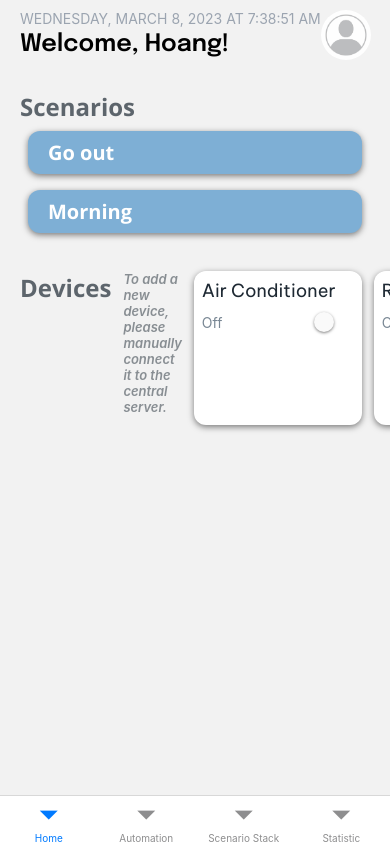
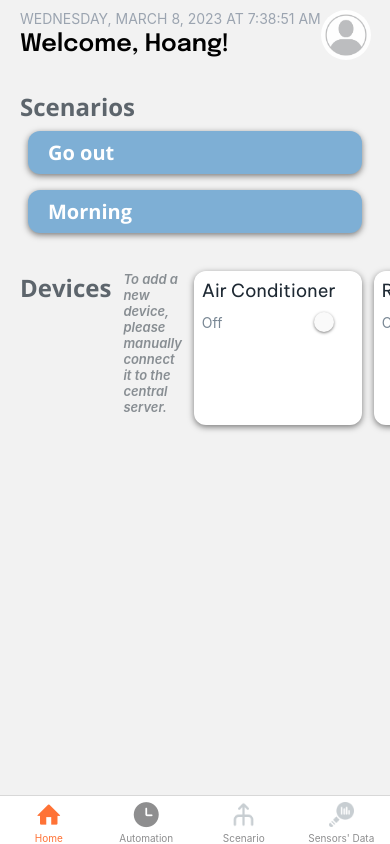
Before and after one commit to ryanhoangt/smart-plug-mobile-app, a React Native app: screen /Sensors in a window 390 px wide. Built offline with nearby package versions, Linux system fonts and the light colour scheme.

Commit message:
add view sensor page and tab icons

```diff
--- a/App.js
+++ b/App.js
@@ -1,10 +1,13 @@
+import { useEffect } from 'react';
 import { StatusBar } from 'expo-status-bar';
 import { useFonts } from 'expo-font';
 import { createNativeStackNavigator } from '@react-navigation/native-stack';
 import { NavigationContainer } from '@react-navigation/native';
 import { createBottomTabNavigator } from '@react-navigation/bottom-tabs';
 import { SafeAreaProvider } from 'react-native-safe-area-context';
+import { AntDesign, Entypo } from '@expo/vector-icons';
 
+// SCREENS
 import OnboardScreen from './screens/OnboardScreen';
 import LoginScreen from './screens/LoginScreen';
 import SignupScreen from './screens/SignupScreen';
@@ -12,18 +15,20 @@ import HomeScreen from './screens/HomeScreen';
 import AutomationScreen from './screens/AutomationScreen';
 import { ScenarioScreenOptions } from './screens/ScenarioPage/ScenarioScreen';
 import StatisticScreen from './screens/StatisticScreen';
+import ScenarioStack from './screens/ScenarioPage';
+import * as SplashScreen from 'expo-splash-screen';
+import { Image } from 'react-native';
+import { Colors } from './constants/colors';
 
-import * as SplashScreen from 'expo-splash-screen';
-import { useEffect } from 'react';
-import ScenarioStack from './screens/ScenarioPage';
+const Stack = createNativeStackNavigator();
+const Tab = createBottomTabNavigator();
 
+// Splash screen config
 SplashScreen.preventAutoHideAsync()
   .then((_) => {})
   .catch(console.warn);
 
-const Stack = createNativeStackNavigator();
-const Tab = createBottomTabNavigator();
-
+// Before-auth Stack
 function AuthStack() {
   return (
     <Stack.Navigator
@@ -40,26 +45,76 @@ function AuthStack() {
   );
 }
 
-// TODO: stack of screens after successfully authenticated
+// After-auth Stack
+const viewSensorIcon = require('./assets/icons/view-sensor-icon-64x64.png');
+const viewSensorIconOrange = require('./assets/icons/view-sensor-64x64-orange.png');
+const scenarioIcon = require('./assets/icons/scenario-icon-64x64.png');
+const scenarioIconOrange = require('./assets/icons/scenario-icon-64x64-orange.png');
 function AuthenticatedStack() {
   return (
     <Tab.Navigator>
       <Tab.Screen
-        options={{ headerShown: false }}
+        options={{
+          headerShown: false,
+          tabBarIcon: ({ size, focused, color }) => (
+            <Entypo
+              name="home"
+              size={size}
+              color={focused ? Colors.orangePrimary : color}
+            />
+          ),
+          tabBarActiveTintColor: Colors.orangePrimary,
+        }}
         name="Home"
         component={HomeScreen}
       />
-      <Tab.Screen name="Automation" component={AutomationScreen} />
+      <Tab.Screen
+        name="Automation"
+        component={AutomationScreen}
+        options={{
+          tabBarIcon: ({ focused, color, size }) => (
+            <AntDesign
+              name="clockcircle"
+              size={size}
+              color={focused ? Colors.orangePrimary : color}
+            />
+          ),
+          tabBarActiveTintColor: Colors.orangePrimary,
+        }}
+      />
       <Tab.Screen
         name="Scenario Stack"
         component={ScenarioStack}
-        options={ScenarioScreenOptions}
+        options={{
+          headerShown: false,
+          tabBarLabel: 'Scenario',
+          tabBarIcon: ({ focused, size }) => (
+            <Image
+              style={{ height: size, width: size }}
+              source={focused ? scenarioIconOrange : scenarioIcon}
+            />
+          ),
+          tabBarActiveTintColor: Colors.orangePrimary,
+        }}
       />
-      <Tab.Screen name="Statistic" component={StatisticScreen} />
+      <Tab.Screen
+        name="Sensors' Data"
+        component={StatisticScreen}
+        options={{
+          tabBarIcon: ({ focused, size }) => (
+            <Image
+              style={{ height: size, width: size }}
+              source={focused ? viewSensorIconOrange : viewSensorIcon}
+            />
+          ),
+          tabBarActiveTintColor: Colors.orangePrimary,
+        }}
+      />
     </Tab.Navigator>
   );
 }
 
+// Navigation container
 function Navigation() {
   return (
     <NavigationContainer>
--- a/constants/colors.js
+++ b/constants/colors.js
@@ -1,6 +1,8 @@
 export const Colors = {
-  orangePrimary: "#FF7235",
-  bluePrimary: "#7EAFD5",
-  grayPrimary: "#A6A6A6",
-  background: "#F8F9F9"
+  orangePrimary: '#FF7235',
+  bluePrimary: '#7EAFD5',
+  grayPrimary: '#A6A6A6',
+  background: '#F8F9F9',
+  greenPrimary: '#7dcfb6',
+  pinkPrimary: '#ffa1d2',
 };
--- /dev/null
+++ b/data/sensors-data.js
@@ -0,0 +1,9 @@
+import Sensor from '../model/sensor';
+
+export const SENSORS = [
+  new Sensor('Sensor 1', 'Heat', '34 °C', true),
+  new Sensor('Sensor 2', 'Humidity', '40 %', true),
+  new Sensor('Sensor 3', 'Light', '150 lux', true),
+  new Sensor('Sensor 4', 'Sound', '40 dB', true),
+  new Sensor('Sensor in dining room', 'Movement', null, false),
+];
--- /dev/null
+++ b/model/sensor.js
@@ -0,0 +1,8 @@
+export default class Sensor {
+  constructor(name, type, value, isOnline) {
+    this.name = name;
+    this.type = type;
+    this.value = value;
+    this.isOnline = isOnline;
+  }
+}
--- a/package.json
+++ b/package.json
@@ -20,7 +20,8 @@
     "npm": "^9.6.1",
     "react": "18.2.0",
     "react-native": "0.71.3",
-    "react-native-safe-area-context": "^4.5.0"
+    "react-native-safe-area-context": "^4.5.0",
+    "react-native-table-component": "^1.2.2"
   },
   "devDependencies": {
     "@babel/core": "^7.20.0",
--- a/screens/ScenarioPage/ScenarioScreen.js
+++ b/screens/ScenarioPage/ScenarioScreen.js
@@ -6,20 +6,16 @@ import ScenarioButton from '../../components/UI/ScenarioButton';
 import Header from '../../components/UI/Header';
 import { defaultStyles } from '../../constants/defaultStyle';
 
-export const ScenarioScreenOptions = {
-  headerShown: false,
-  headerStyle: {
-    backgroundColor: Colors.background,
-  },
-};
-
-function ScenarioScreen({navigation}) {
+function ScenarioScreen({ navigation }) {
   function handleAddScenario() {
-    navigation.navigate("New Scenario")
+    navigation.navigate('New Scenario');
   }
 
   return (
-    <SafeAreaView style={defaultStyles.container} edges={["bottom", "left", "right"]}>
+    <SafeAreaView
+      style={defaultStyles.container}
+      edges={['bottom', 'left', 'right']}
+    >
       <StatusBar style="auto" />
       <ScrollView style={styles.scenarioList}>
         <ScenarioButton text="Go out" />
--- a/screens/StatisticScreen.js
+++ b/screens/StatisticScreen.js
@@ -1,21 +1,85 @@
-import { StatusBar } from "expo-status-bar";
-import { StyleSheet, Text, View } from "react-native";
+import { StatusBar } from 'expo-status-bar';
+import { useEffect, useState } from 'react';
+import { ScrollView, StyleSheet, Text, View } from 'react-native';
+import { Row, Rows, Table } from 'react-native-table-component';
+import { Colors } from '../constants/colors';
+import { SENSORS } from '../data/sensors-data';
 
 function StatisticScreen() {
+  const headData = ['Name', 'Type', 'Value'];
+  const [tableData, setTableData] = useState([]);
+
+  useEffect(() => {
+    setTableData(
+      SENSORS.map((sensor) => [
+        <Text style={styles.nameCell}>{sensor.name}</Text>,
+        <Text style={styles.typeCell}>{sensor.type}</Text>,
+        <Text
+          style={sensor.isOnline ? styles.valueCellOnl : styles.valueCellOff}
+        >
+          {sensor.isOnline ? sensor.value : 'Offline'}
+        </Text>,
+      ])
+    );
+  }, []);
+
   return (
-    <View style={styles.container}>
-      <StatusBar style="auto" />
-      <Text>Statistic Screen</Text>
-    </View>
+    <ScrollView style={styles.container}>
+      <Text style={styles.addSensorInstructionText}>
+        To add a new sensor, please manually connect it to the central server.
+      </Text>
+      <View style={styles.tableContainer}>
+        <Table
+          borderStyle={{ borderWidth: 1, borderColor: 'rgba(30, 41, 51, 0.5)' }}
+        >
+          <Row
+            style={styles.headerStyle}
+            data={headData.map((headTxt) => (
+              <Text style={styles.headText}>{headTxt}</Text>
+            ))}
+          />
+          <Rows data={tableData} textStyle={styles.tableText} />
+        </Table>
+      </View>
+    </ScrollView>
   );
 }
 
 const styles = StyleSheet.create({
-  container: {
-    flex: 1,
-    backgroundColor: "#fff",
-    alignItems: "center",
-    justifyContent: "center",
+  container: { padding: 20 },
+  addSensorInstructionText: {
+    color: 'rgba(30, 41, 51, 0.5)',
+    fontStyle: 'italic',
+    fontWeight: '600',
+    fontSize: 13,
+    marginBottom: 10,
+  },
+  tableContainer: {
+    marginTop: 10,
+  },
+  tableText: { margin: 10 },
+  headerStyle: {
+    height: 40,
+    alignContent: 'center',
+    backgroundColor: Colors.greenPrimary,
+  },
+  headText: {
+    fontFamily: 'open-sans-bold',
+    fontSize: 18,
+    color: 'rgba(30, 41, 51, 0.7)',
+    padding: 8,
+  },
+  nameCell: { fontStyle: 'italic', padding: 10 },
+  typeCell: { fontWeight: 'bold', padding: 10 },
+  valueCellOnl: {
+    fontWeight: '800',
+    padding: 10,
+    color: Colors.bluePrimary,
+  },
+  valueCellOff: {
+    fontWeight: '800',
+    padding: 10,
+    color: Colors.orangePrimary,
   },
 });
 
```
Also changed, not shown: screens/HomeScreen.js (+33 -33 lines), 1 other file (tests, documents, lock files or other folders).
